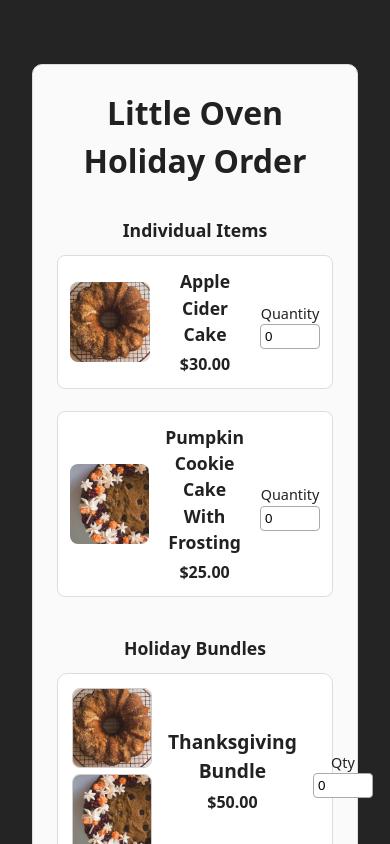
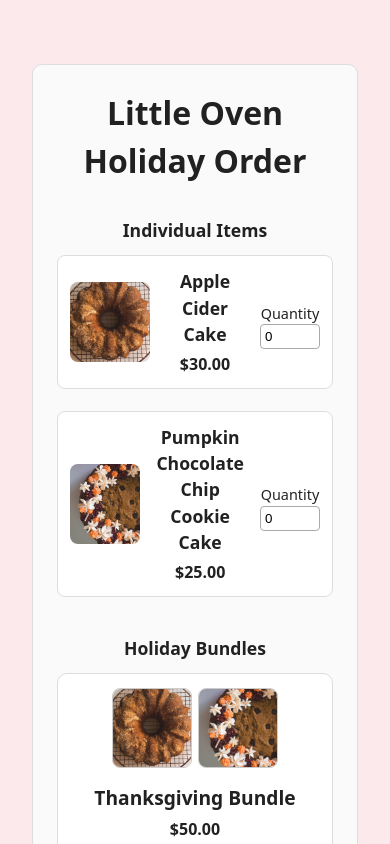
Before and after one commit to nevets-steven/littleovenbakingco, a React (Vite) app: page / in a window 390 px wide. Shown: the top 844 px of the page. Built offline with nearby package versions, Linux system fonts and the light colour scheme.

Commit message:
css edits to satisfy client

```diff
--- a/src/components/OrderForm.jsx
+++ b/src/components/OrderForm.jsx
@@ -18,7 +18,7 @@
     },
     {
         id: 'cookie-cake',
-        name: 'Pumpkin Cookie Cake With Frosting',
+        name: 'Pumpkin Chocolate Chip Cookie Cake',
         price: 25,
         image: cookieCakeImg,
     },
--- a/src/index.css
+++ b/src/index.css
@@ -5,7 +5,7 @@
 
   color-scheme: light dark;
   color: rgba(0, 0, 0, 0.87);
-  background-color: #242424;
+  background-color: #FBE9EC;
 
   font-synthesis: none;
   text-rendering: optimizeLegibility;
@@ -114,6 +114,14 @@
   padding: 4px;
   border-radius: 4px;
   border: 1px solid #aaa;
+}
+@media screen and (max-width: 520px){
+  .bundle-row{
+      flex-direction: column;
+  }
+  .bundle-images{
+    flex-direction: row;
+  }
 }
 
 /* Order Form */
```
